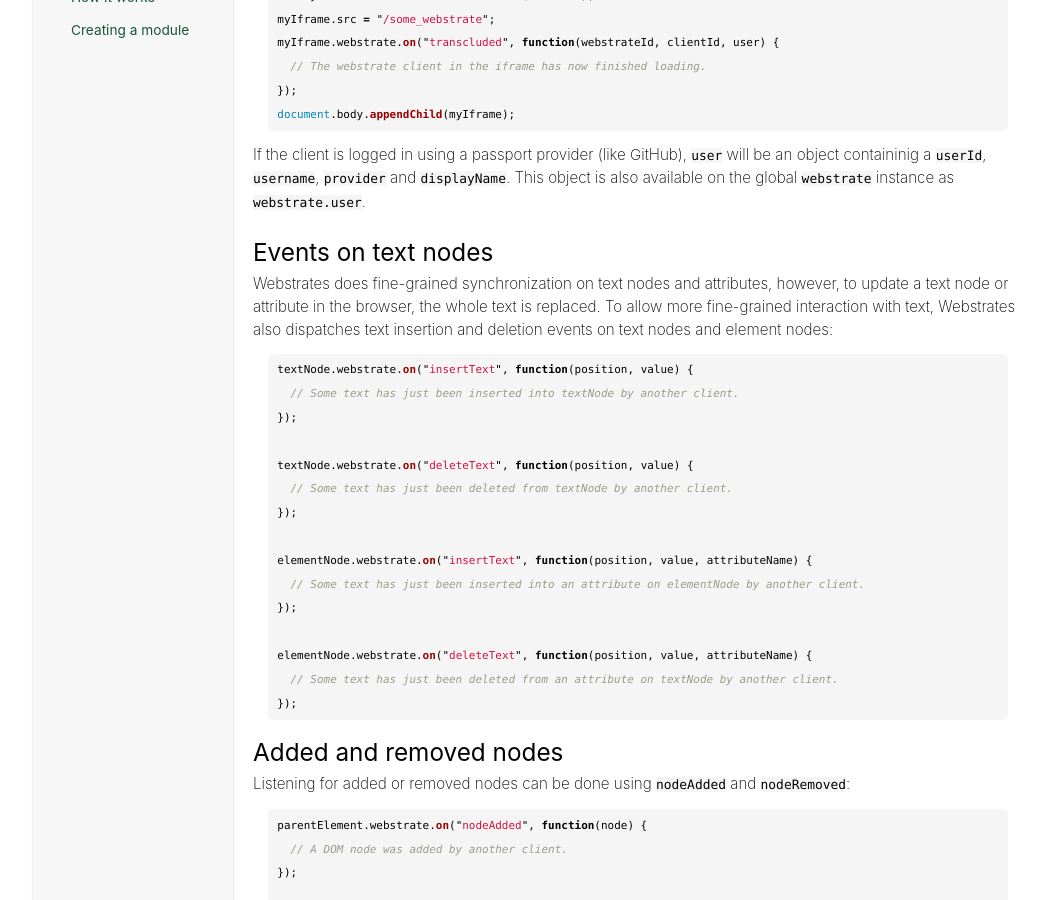
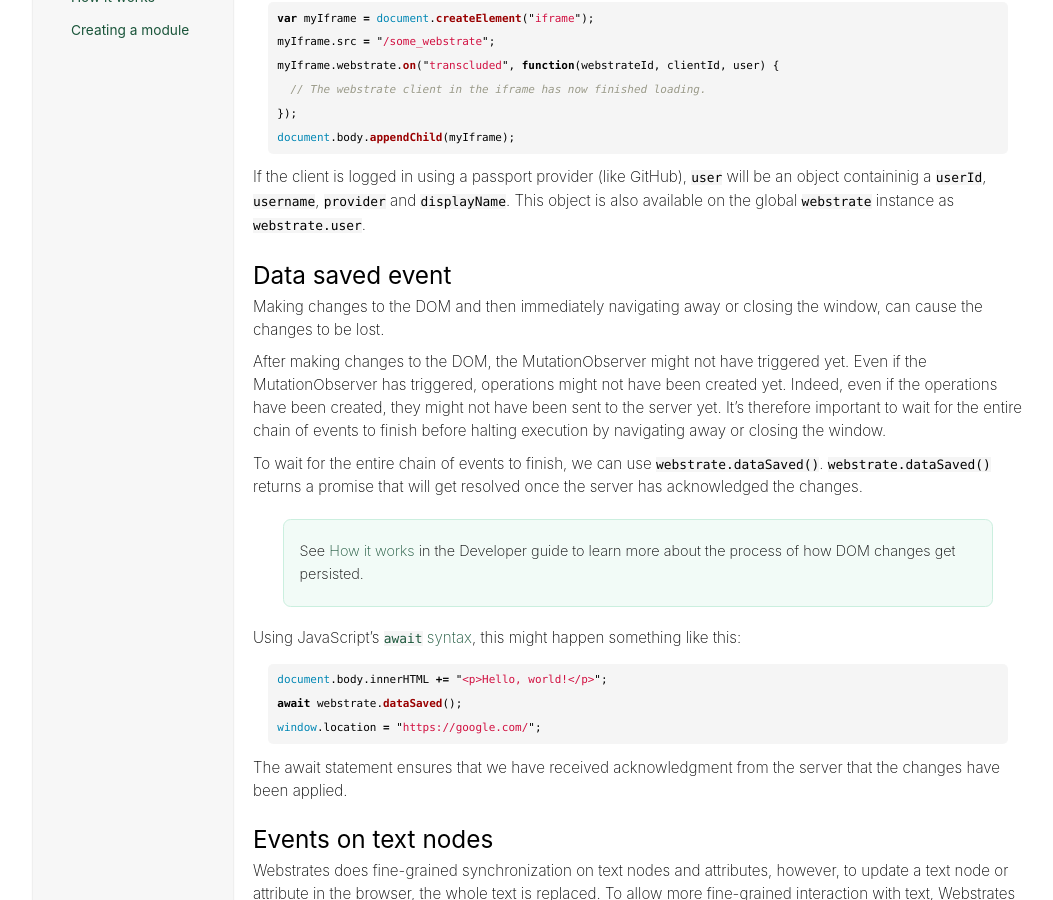
Before and after one commit to Webstrates/webstrates.github.io, a Jekyll site: the page built from _posts/2017-07-06-events.md, in a window 1280 px wide and 900 px high, scrolled down 772 px. Shown: the whole window, without its empty margins (107-1160 px from the left). Built offline with Jekyll 4.4.1, drawn with Linux system fonts in a browser that asks for light colours; comment, search, counter and statistics services are not loaded.

Commit message:
Added `webstrate.dataSaved()` documentation.

````diff
--- a/_posts/2017-07-06-events.md
+++ b/_posts/2017-07-06-events.md
@@ -33,6 +33,29 @@ document.body.appendChild(myIframe);
 ```
 
 If the client is logged in using a passport provider (like GitHub), `user` will be an object containinig a `userId`, `username`, `provider` and `displayName`. This object is also available on the global `webstrate` instance as `webstrate.user`.
+
+
+## Data saved event
+
+Making changes to the DOM and then immediately navigating away or closing the window, can cause the changes to be lost.
+
+After making changes to the DOM, the MutationObserver might not have triggered yet. Even if the MutationObserver has triggered, operations might not have been created yet. Indeed, even if the operations have been created, they might not have been sent to the server yet. It's therefore important to wait for the entire chain of events to finish before halting execution by navigating away or closing the window.
+
+To wait for the entire chain of events to finish, we can use `webstrate.dataSaved()`. `webstrate.dataSaved()` returns a promise that will get resolved once the server has acknowledged the changes.
+
+<div class="info box">
+  <p>See <a href="/developerguide/creating-a-module.html">How it works</a> in the Developer guide to learn more about the process of how DOM changes get persisted.</p>
+</div>
+
+Using JavaScript's [`await` syntax](https://developer.mozilla.org/en-US/docs/Web/JavaScript/Reference/Operators/await), this might happen something like this:
+
+```javascript
+document.body.innerHTML += "<p>Hello, world!</p>";
+await webstrate.dataSaved();
+window.location = "https://google.com/";
+```
+
+The await statement ensures that we have received acknowledgment from the server that the changes have been applied.
 
 ## Events on text nodes
 
````
